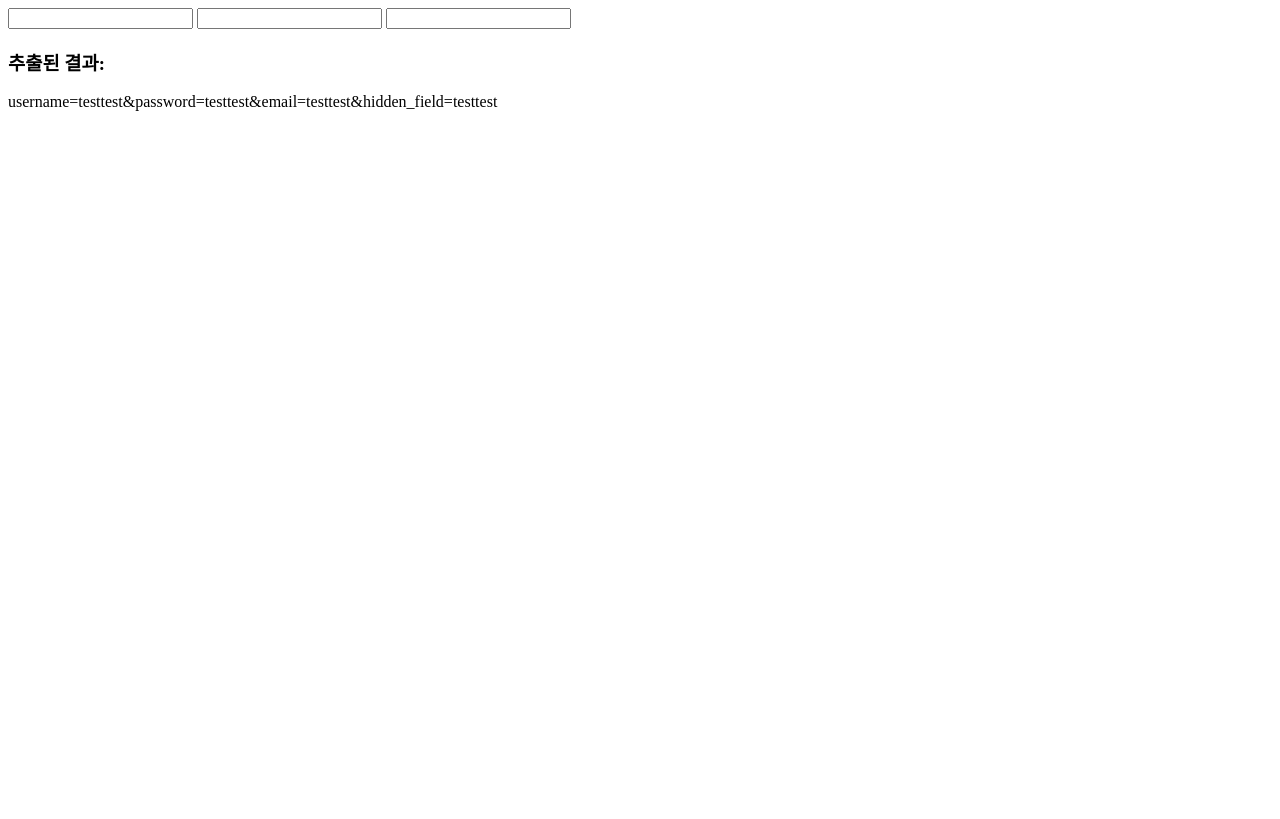
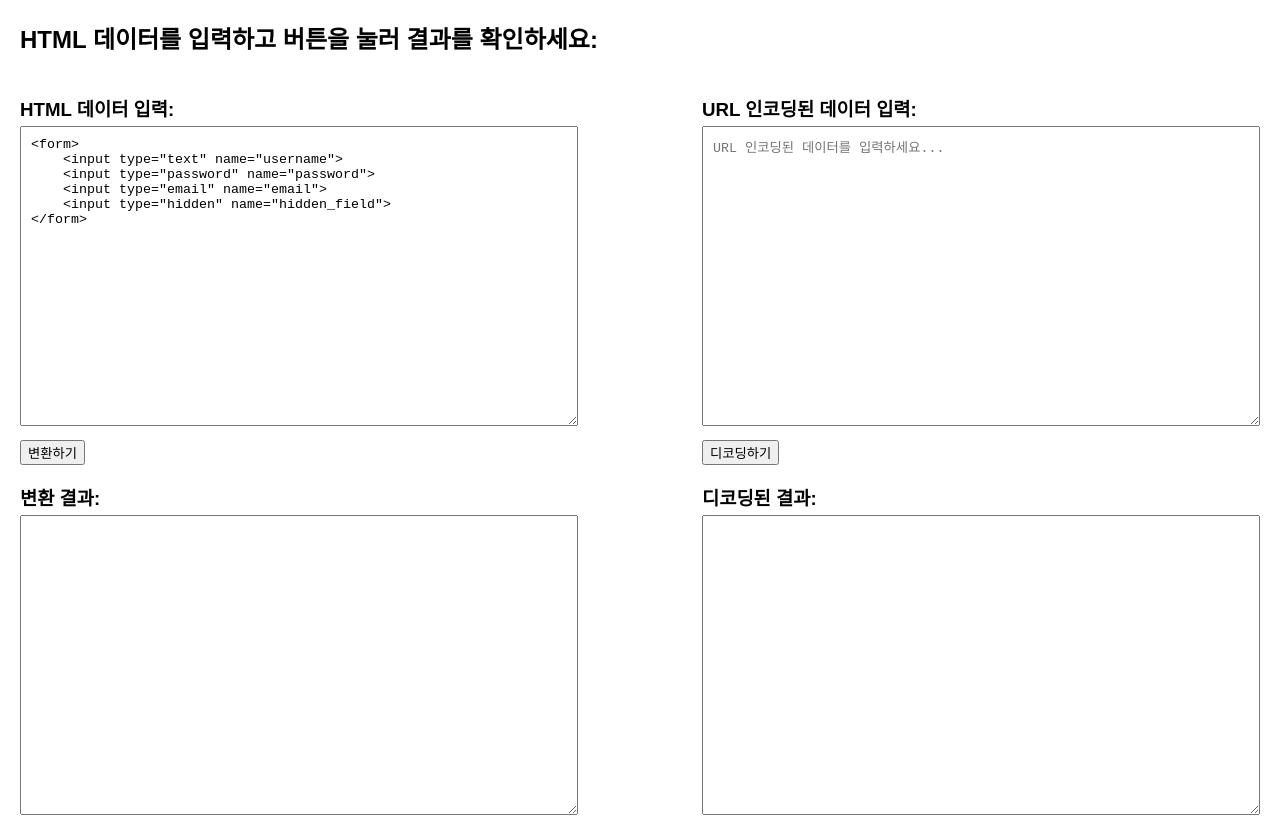
Before and after one commit to ansehd1123/static, a plain HTML site: page input_tag_name_convert.html in a window 1280 px wide. Drawn offline with Linux system fonts and the light colour scheme.

Commit message:
change convert

```diff
--- a/input_tag_name_convert.html
+++ b/input_tag_name_convert.html
@@ -2,31 +2,70 @@
 <html lang="ko">
 <head>
     <meta charset="UTF-8">
-    <meta name="viewport" content="width=device-width, initial-scale=1.0">
-    <title>Input Name Extractor</title>
+    <title>Extract and Format Input Names</title>
+    <style>
+        body {
+            margin: 0; /* 기본 마진 제거 */
+            padding: 0 20px; /* 왼쪽과 오른쪽에 20px 패딩 추가 */
+            font-family: Arial, sans-serif; /* 폰트 설정 */
+        }
+        .container {
+            display: flex;
+            justify-content: space-between;
+            margin-top: 20px; /* 섹션 간 간격 추가 */
+        }
+        .section {
+            width: 45%; /* 각 섹션의 너비를 설정 */
+        }
+        textarea {
+            width: 100%; /* textarea를 전체 너비로 설정 */
+            height: 300px; /* 높이를 300px로 설정 */
+            padding: 10px; /* textarea 내부 여백 추가 */
+            box-sizing: border-box; /* padding 포함 전체 크기 계산 */
+        }
+        button {
+            margin-top: 10px; /* 버튼 간 간격 추가 */
+        }
+        h3 {
+            margin-bottom: 5px; /* 제목과 텍스트 간 간격 추가 */
+        }
+    </style>
 </head>
 <body>
+    <h2>HTML 데이터를 입력하고 버튼을 눌러 결과를 확인하세요:</h2>
 
-<!-- HTML 데이터 영역 -->
-<div id="html-data">
+    <div class="container">
+        <div class="section">
+            <h3>HTML 데이터 입력:</h3>
+            <textarea id="htmlData" placeholder="HTML 데이터를 입력하세요...">
 <form>
     <input type="text" name="username">
     <input type="password" name="password">
     <input type="email" name="email">
     <input type="hidden" name="hidden_field">
 </form>
+            </textarea>
+            <br>
+            <button onclick="showFormattedNames()">변환하기</button>
+            <h3>변환 결과:</h3>
+            <textarea id="formattedResult" readonly></textarea> <!-- 변환 결과를 표시하는 textarea -->
         </div>
 
-<!-- 결과를 표시할 영역 -->
-<div>
-    <h3>추출된 결과:</h3>
-    <p id="result"></p>
+        <div class="section">
+            <h3>URL 인코딩된 데이터 입력:</h3>
+            <textarea id="urlEncodedData" placeholder="URL 인코딩된 데이터를 입력하세요..."></textarea>
+            <br>
+            <button onclick="decodeUrlData()">디코딩하기</button>
+            <h3>디코딩된 결과:</h3>
+            <textarea id="decodedResult" readonly></textarea> <!-- 디코딩 결과를 표시하는 textarea -->
+        </div>
     </div>
 
     <script>
-function extractAndFormatInputNames() {
+        function showFormattedNames() {
+            const htmlData = document.getElementById("htmlData").value;
+
             // HTML 데이터를 DOM 객체로 변환
-    const htmlData = document.getElementById('html-data').innerHTML;
             const parser = new DOMParser();
             const doc = parser.parseFromString(htmlData, 'text/html');
 
@@ -37,13 +76,19 @@ function extractAndFormatInputNames() {
             // '[name]=testtest' 형식으로 변환 후 한 줄로 이어 붙임
             const formattedOutput = inputNames.map(name => `${name}=testtest`).join('&');
 
-    // 결과를 HTML에 표시
-    document.getElementById('result').textContent = formattedOutput;
+            // 변환 결과를 같은 textarea에 표시
+            document.getElementById("formattedResult").value = formattedOutput;
         }
 
-// 함수 호출
-extractAndFormatInputNames();
+        function decodeUrlData() {
+            const urlEncodedData = document.getElementById("urlEncodedData").value;
+
+            // URL 인코딩된 데이터 디코딩
+            const decodedUrlData = decodeURIComponent(urlEncodedData);
+
+            // 디코딩된 결과를 같은 textarea에 표시
+            document.getElementById("decodedResult").value = decodedUrlData;
+        }
     </script>
-
 </body>
 </html>
```
Lines whose indentation alone changed are shown as unchanged.
